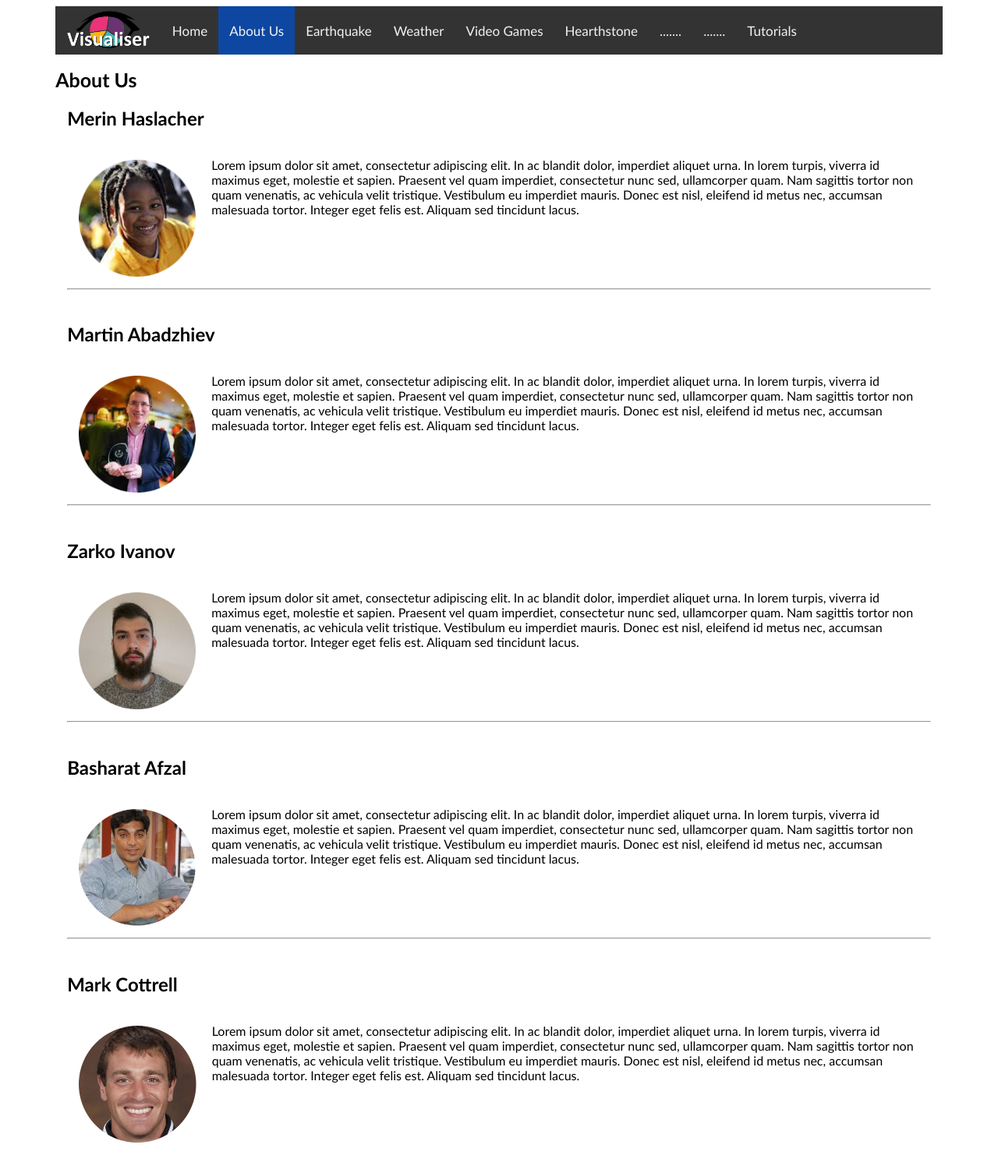
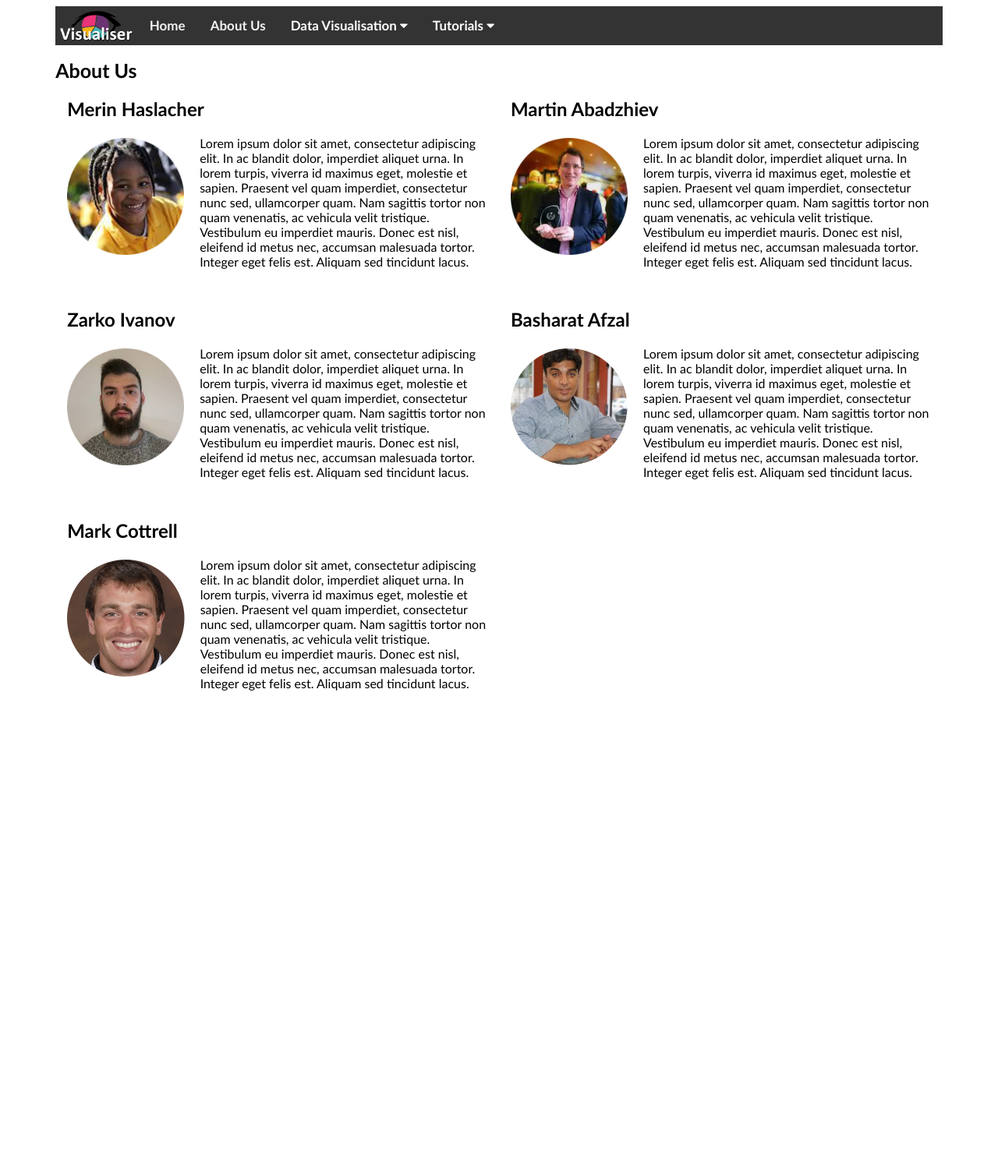
Before and after one commit to markonline37/ip3, a PHP site: page /aboutus.php in a window 1280 px wide. Shown: the whole page at 78% size. After the commit the page ends 886 px from the top, so only its background shows below. Run offline with PHP 8.4, Linux system fonts and the light colour scheme.

Commit message:
framework update
Added drop down functionality to menu, updated aboutus.

This was a push to master before branching for index changes.

```diff
--- a/aboutus.php
+++ b/aboutus.php
@@ -4,51 +4,41 @@ $description = 'About Us';
 $currentPage = 'aboutus';
 include('inc/header.php');
 ?>
+<link href="css/aboutus.css" rel="stylesheet" type="text/css">
+
 
 <h1>About Us</h1>
-<div class="col-10">
-	<h2>Merin Haslacher</h2>
-	<div class="col-10">
+<div class="row">
+	<div class="col-5">
+		<h2>Merin Haslacher</h2>
 		<p>
 			<img class="profile-image" id="author1" src="images/merin.png" alt="Merin Haslacher Profile Picture">
 			Lorem ipsum dolor sit amet, consectetur adipiscing elit. In ac blandit dolor, imperdiet aliquet urna. In lorem turpis, viverra id maximus eget, molestie et sapien. Praesent vel quam imperdiet, consectetur nunc sed, ullamcorper quam. Nam sagittis tortor non quam venenatis, ac vehicula velit tristique. Vestibulum eu imperdiet mauris. Donec est nisl, eleifend id metus nec, accumsan malesuada tortor. Integer eget felis est. Aliquam sed tincidunt lacus.
 		</p>
 	</div>
-	<hr>
-</div>
-<div class="col-10">
-	<h2>Martin Abadzhiev</h2>
-	<div class="col-10">
+	<div class="col-5">
+		<h2>Martin Abadzhiev</h2>
 		<p>
 			<img class="profile-image" id="author1" src="images/martin.png" alt="Martin Abadzhiev Profile Picture">
 			Lorem ipsum dolor sit amet, consectetur adipiscing elit. In ac blandit dolor, imperdiet aliquet urna. In lorem turpis, viverra id maximus eget, molestie et sapien. Praesent vel quam imperdiet, consectetur nunc sed, ullamcorper quam. Nam sagittis tortor non quam venenatis, ac vehicula velit tristique. Vestibulum eu imperdiet mauris. Donec est nisl, eleifend id metus nec, accumsan malesuada tortor. Integer eget felis est. Aliquam sed tincidunt lacus.
 		</p>
 	</div>
-	<hr>
-</div>
-<div class="col-10">
-	<h2>Zarko Ivanov</h2>
-	<div class="col-10">
+	<div class="col-5">
+		<h2>Zarko Ivanov</h2>
 		<p>
 			<img class="profile-image" id="author1" src="images/zarko.png" alt="Zarko Ivanov Profile Picture">
 			Lorem ipsum dolor sit amet, consectetur adipiscing elit. In ac blandit dolor, imperdiet aliquet urna. In lorem turpis, viverra id maximus eget, molestie et sapien. Praesent vel quam imperdiet, consectetur nunc sed, ullamcorper quam. Nam sagittis tortor non quam venenatis, ac vehicula velit tristique. Vestibulum eu imperdiet mauris. Donec est nisl, eleifend id metus nec, accumsan malesuada tortor. Integer eget felis est. Aliquam sed tincidunt lacus.
 		</p>
 	</div>
-	<hr>
-</div>
-<div class="col-10">
-	<h2>Basharat Afzal</h2>
-	<div class="col-10">
+	<div class="col-5">
+		<h2>Basharat Afzal</h2>
 		<p>
 			<img class="profile-image" id="author1" src="images/bash.png" alt="Basharat Afzal Profile Picture">
 			Lorem ipsum dolor sit amet, consectetur adipiscing elit. In ac blandit dolor, imperdiet aliquet urna. In lorem turpis, viverra id maximus eget, molestie et sapien. Praesent vel quam imperdiet, consectetur nunc sed, ullamcorper quam. Nam sagittis tortor non quam venenatis, ac vehicula velit tristique. Vestibulum eu imperdiet mauris. Donec est nisl, eleifend id metus nec, accumsan malesuada tortor. Integer eget felis est. Aliquam sed tincidunt lacus.
 		</p>
 	</div>
-	<hr>
-</div>
-<div class="col-10">
-	<h2>Mark Cottrell</h2>
-	<div class="col-10">
+	<div class="col-5">
+		<h2>Mark Cottrell</h2>
 		<p>
 			<img class="profile-image" id="author1" src="images/mark.png" alt="Mark Cottrell Profile Picture">
 			Lorem ipsum dolor sit amet, consectetur adipiscing elit. In ac blandit dolor, imperdiet aliquet urna. In lorem turpis, viverra id maximus eget, molestie et sapien. Praesent vel quam imperdiet, consectetur nunc sed, ullamcorper quam. Nam sagittis tortor non quam venenatis, ac vehicula velit tristique. Vestibulum eu imperdiet mauris. Donec est nisl, eleifend id metus nec, accumsan malesuada tortor. Integer eget felis est. Aliquam sed tincidunt lacus.
--- /dev/null
+++ b/css/aboutus.css
@@ -0,0 +1,7 @@
+.profile-image {
+	float: left;
+	height: 150px;
+	width: auto;
+	margin-right: 20px;
+	margin-top: 3px;
+}
--- a/css/nav.css
+++ b/css/nav.css
@@ -1,11 +1,23 @@
-.topnav {
-	background-color: #333;
-	overflow: hidden;
+#logoholder {
+	height: 50px;
+	width: auto;
+	padding: 0px;
+	margin: 0px;
 }
 
 #logo {
 	height: 50px;
-	width: auto;
+	padding: 6px;
+}
+
+.activeMenu {
+	background-color: #0d47a1;
+	color: white;
+}
+
+.topnav {
+	  overflow: hidden;
+	  background-color: #333;
 }
 
 .topnav a {
@@ -13,45 +25,76 @@
 	display: block;
 	color: #f2f2f2;
 	text-align: center;
-	padding-left: 14px;
-	padding-right: 14px;
-	padding-top: 21px;
-	padding-bottom: 20px;
+	padding: 14px 16px;
 	text-decoration: none;
 	font-size: 17px;
-}
-
-.topnav a:first-child {
-	padding-top: 5px;
-	padding-bottom: 2px;
-}
-
-.topnav a:hover {
-	background-color: #ddd;
-	color: black;
+	font-weight: bold;
 }
 
 .topnav .icon {
 	display: none;
 }
 
-.activeMenu {
-	background-color: #0d47a1;
+.dropdown {
+	float: left;
+	overflow: hidden;
+}
+
+.dropdown .dropbtn {
+	font-size: 17px;
+	border: none;
+	outline: none;
+	color: white;
+	padding: 14px 16px;
+	background-color: inherit;
+	font-family: inherit;
+	margin: 0;
+	font-weight: bold;
+}
+
+.dropdown-content {
+	display: none;
+	position: absolute;
+	background-color: #333;
+	color: #f2f2f2;
+	min-width: 160px;
+	box-shadow: 0px 8px 16px 0px rgba(0,0,0,0.2);
+	z-index: 1;
+	font-weight: bold;
+}
+
+.dropdown-content a {
+	float: none;
+	padding: 12px 16px;
+	text-decoration: none;
+	display: block;
+	text-align: left;
+}
+
+.topnav a:hover, .dropdown:hover .dropbtn {
+	background-color: #555;
 	color: white;
 }
 
-.topnav .icon {
-  	display: none;
-  	padding: 14px 16px;
+.dropdown-content a:hover {
+	background-color: #555;
 }
 
-@media screen and (max-width: 1100px) {
-	.topnav a:not(:first-child) {display: none;}
+.dropdown:hover .dropdown-content {
+	display: block;
+}
+
+@media screen and (max-width: 615px) {
+	.topnav a:not(:first-child), .dropdown .dropbtn {
+		display: none;
+	}
 	.topnav a.icon {
 		float: right;
 		display: block;
 	}
+}
 
+@media screen and (max-width: 615px) {
 	.topnav.responsive {position: relative;}
 	.topnav.responsive .icon {
 		position: absolute;
@@ -63,4 +106,11 @@
 		display: block;
 		text-align: left;
 	}
+	.topnav.responsive .dropdown {float: none;}
+	.topnav.responsive .dropdown-content {position: relative;}
+	.topnav.responsive .dropdown .dropbtn {
+		display: block;
+		width: 100%;
+		text-align: left;
+	}
 }
--- a/earthquake.php
+++ b/earthquake.php
@@ -5,9 +5,11 @@ $description = 'Earthquake Visualisation';
 $currentPage = 'earthquake';
 include('inc/header.php');
 ?>
+<link href="css/earthquake.css" rel="stylesheet" type="text/css">
+<script type="text/javascript" src="js/earthquake.js"></script>
+<script async defer src="https://maps.googleapis.com/maps/api/js?key=AIzaSyAVhtMJumz-cmads_MZCOr-cGt9_UZynZM&callback=initMap"></script>
 
-	<script type="text/javascript" src="js/earthquake.js"></script>
-	<script async defer src="https://maps.googleapis.com/maps/api/js?key=AIzaSyAVhtMJumz-cmads_MZCOr-cGt9_UZynZM&callback=initMap"></script>
+
     <div id="other">
         <header>
             <h1>Earthquake Mapping</h1>
--- a/inc/header.php
+++ b/inc/header.php
@@ -19,15 +19,32 @@
 <div id="centre_website">
 <div id="content">
 	<div class="topnav" id="myTopnav">
-		<a href="index.php"><img id="logo" src="images/logo.png" alt="logo"></a>
-		<a href="index.php" <?php if($currentPage === "homepage") echo "class=\"activeMenu\"" ?>>Home</a>
-		<a href="aboutus.php" <?php if($currentPage === "aboutus") echo "class=\"activeMenu\"" ?>>About Us</a>
-		<a href="earthquake.php" <?php if($currentPage === "earthquake") echo "class=\"activeMenu\"" ?>>Earthquake</a>
-		<a href="weather.php" <?php if($currentPage === "weather") echo "class=\"activeMenu\"" ?>>Weather</a>
-		<a href="videogames.php" <?php if($currentPage === "videogames") echo "class=\"activeMenu\"" ?>>Video Games</a>
-		<a href="hearthstone.php" <?php if($currentPage === "hearthstone") echo "class=\"activeMenu\"" ?>>Hearthstone</a>
-		<a href="......." <?php if($currentPage === "......") echo "class=\"activeMenu\"" ?>>.......</a>
-		<a href="......." <?php if($currentPage === "......") echo "class=\"activeMenu\"" ?>>.......</a>
-		<a href="tutorial.php" <?php if($currentPage === "tutorial") echo "class=\"activeMenu\"" ?>>Tutorials</a>
-		<a href="javascript:void(0);" class="icon" onclick="displayMenu()"><i class="fa fa-bars fa-2x"></i></a>
+		<a id="logoholder" href="index.php"><img id="logo" src="images/logo.png" alt="logo"></a>
+		<a href="index.php">Home</a>
+		<a href="aboutus.php">About Us</a>
+		<div class="dropdown">
+			<button class="dropbtn">Data Visualisation <i class="fa fa-caret-down"></i></button>
+			<div class="dropdown-content">
+				<a href="earthquake.php">Earthquake</a>
+				<a href="weather.php">Weather</a>
+				<a href="videogames.php">Video Games</a>
+				<a href="hearthstone.php">Hearthstone</a>
+				<a href=".......">.......</a>
+				<a href=".......">.......</a>
+			</div>
+		</div>
+		<div class="dropdown">
+			<button class="dropbtn">Tutorials  <i class="fa fa-caret-down"></i></button>
+			<div class="dropdown-content">
+				<a href=".......">.......</a>
+				<a href=".......">.......</a>
+				<a href=".......">.......</a>
+				<a href=".......">.......</a>
+				<a href=".......">.......</a>
+				<a href=".......">.......</a>
+				<a href=".......">.......</a>
+				<a href=".......">.......</a>
+			</div>
+		</div>
+		<a href="javascript:void(0);" class="icon" onclick="displayMenu()"><i class="fa fa-bars"></i></a>
 	</div>
--- a/index.php
+++ b/index.php
@@ -4,16 +4,20 @@ $description = 'Website Homepage';
 $currentPage = 'homepage';
 include('inc/header.php');
 ?>
+<link href="css/index.css" rel="stylesheet" type="text/css">
 <script type="text/javascript" src="js/index.js"></script>
 
-<h1>Visualiser</h1>
+
+<br>
 <div class="row">
 	<div class="col-5">
+		<h1>Visualiser</h1>
 		<p>
 			Lorem ipsum dolor sit amet, consectetur adipiscing elit. Pellentesque condimentum volutpat hendrerit. Nunc sit amet nisl nec nisl tincidunt tristique a sed nisi. Integer a blandit elit. Pellentesque ac mattis elit. Mauris consequat ipsum vel augue dapibus vestibulum. Curabitur euismod augue eu ultrices malesuada. Vestibulum eu commodo tellus. Aliquam erat risus, consequat vitae venenatis consequat, hendrerit vel nunc. Aenean maximus risus non feugiat suscipit. Curabitur eu odio odio. Aenean quis tincidunt lectus.
 		</p>
 	</div>
 	<div class="col-5">
+		<br>
 		<button class="accordion">About Us</button>
 		<div class="panel">
 			<p>
--- a/js/nav.js
+++ b/js/nav.js
@@ -23,4 +23,4 @@ function displayMenu() {
     } else {
         x.className = "topnav";
     }
-}
+};
```
Also changed, not shown: css/earthquake.css (added, +10 -0 lines), css/index.css (added, +71 -0 lines), css/style.css (+3 -93 lines), images/logo.png, 1 other file. Lines whose indentation alone changed are shown as unchanged.
